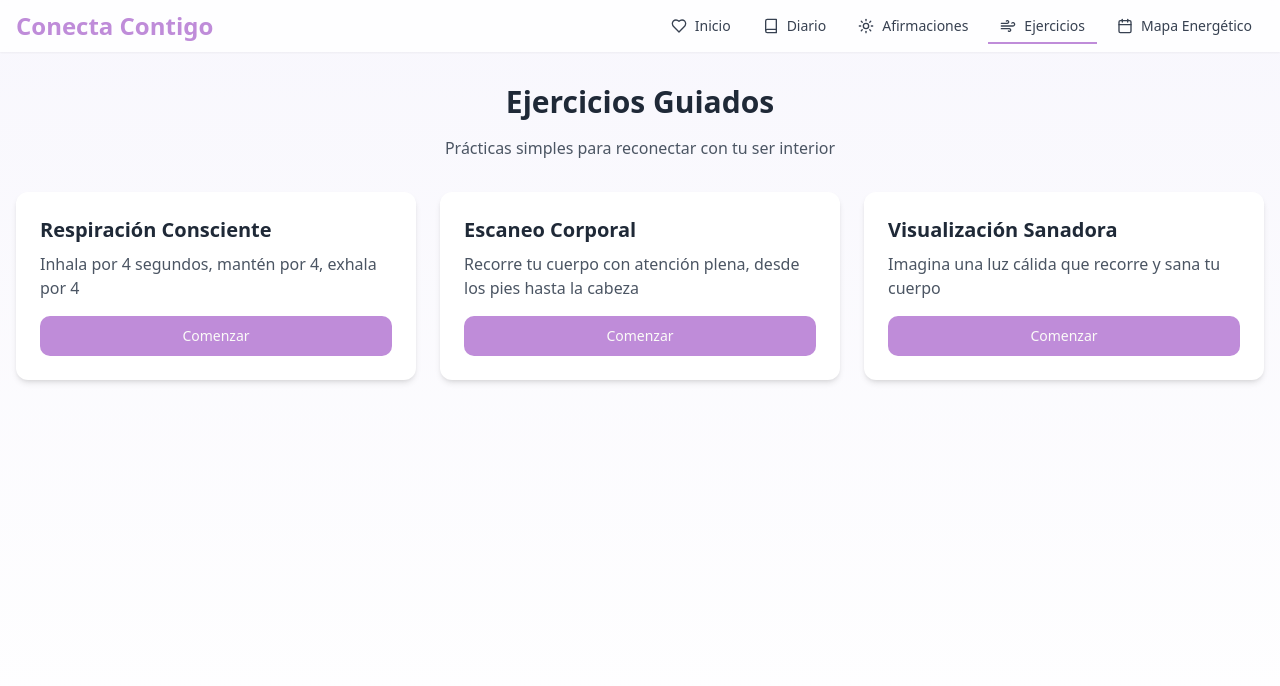
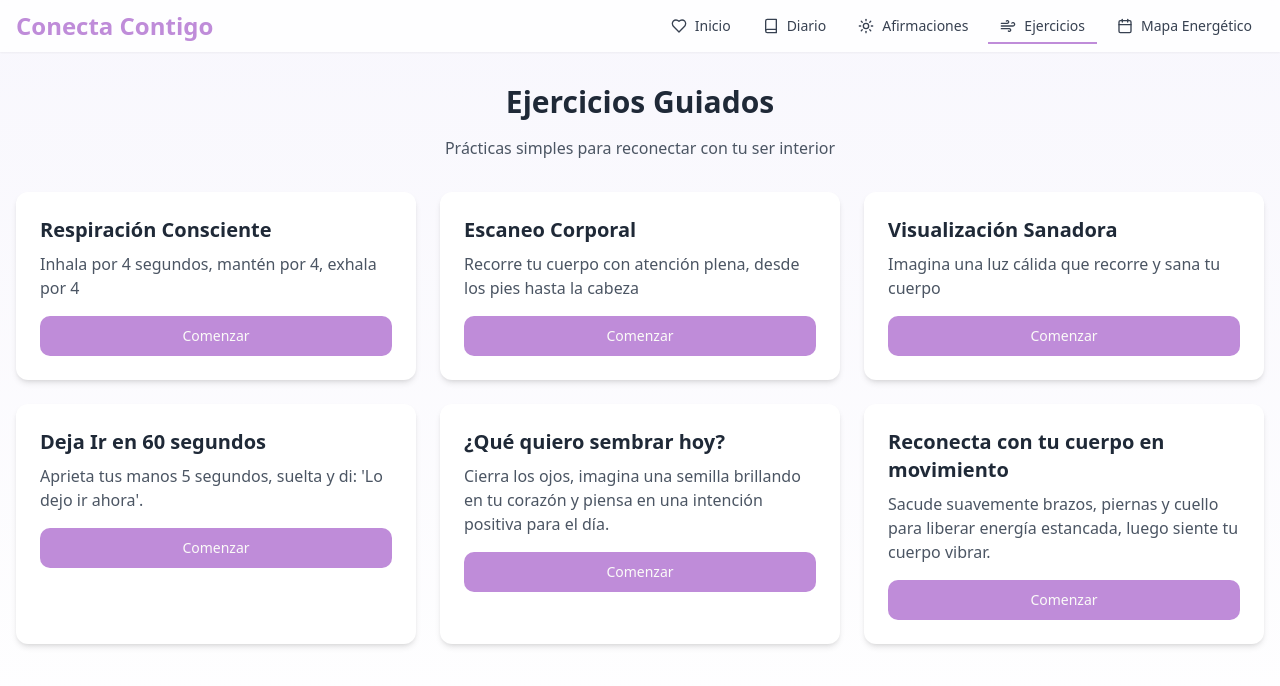
Before and after one commit to germopa/conecta-contigo, a React (Vite) app: page /exercises in a window 1280 px wide. Shown: the top 686 px of the page. Built offline with nearby package versions, Linux system fonts and the light colour scheme.

Commit message:
Actualiza ejercicios guiados agregando 3 nuevos más dinámicos

```diff
--- a/src/pages/Exercises.jsx
+++ b/src/pages/Exercises.jsx
@@ -1,4 +1,3 @@
-
 import React, { useState } from "react";
 import { motion } from "framer-motion";
 import { Button } from "@/components/ui/button";
@@ -18,6 +17,21 @@ const exercises = [
     title: "Visualización Sanadora",
     description: "Imagina una luz cálida que recorre y sana tu cuerpo",
     duration: 120,
+  },
+  {
+    title: "Deja Ir en 60 segundos",
+    description: "Aprieta tus manos 5 segundos, suelta y di: 'Lo dejo ir ahora'.",
+    duration: 60,
+  },
+  {
+    title: "¿Qué quiero sembrar hoy?",
+    description: "Cierra los ojos, imagina una semilla brillando en tu corazón y piensa en una intención positiva para el día.",
+    duration: 120,
+  },
+  {
+    title: "Reconecta con tu cuerpo en movimiento",
+    description: "Sacude suavemente brazos, piernas y cuello para liberar energía estancada, luego siente tu cuerpo vibrar.",
+    duration: 90,
   },
 ];
 
```
